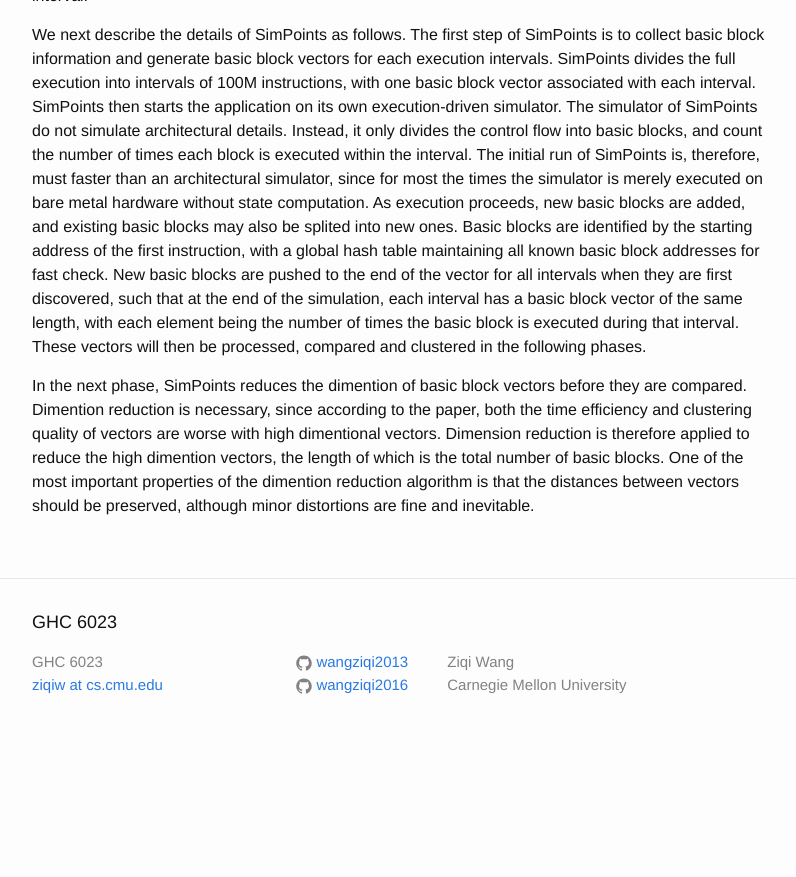
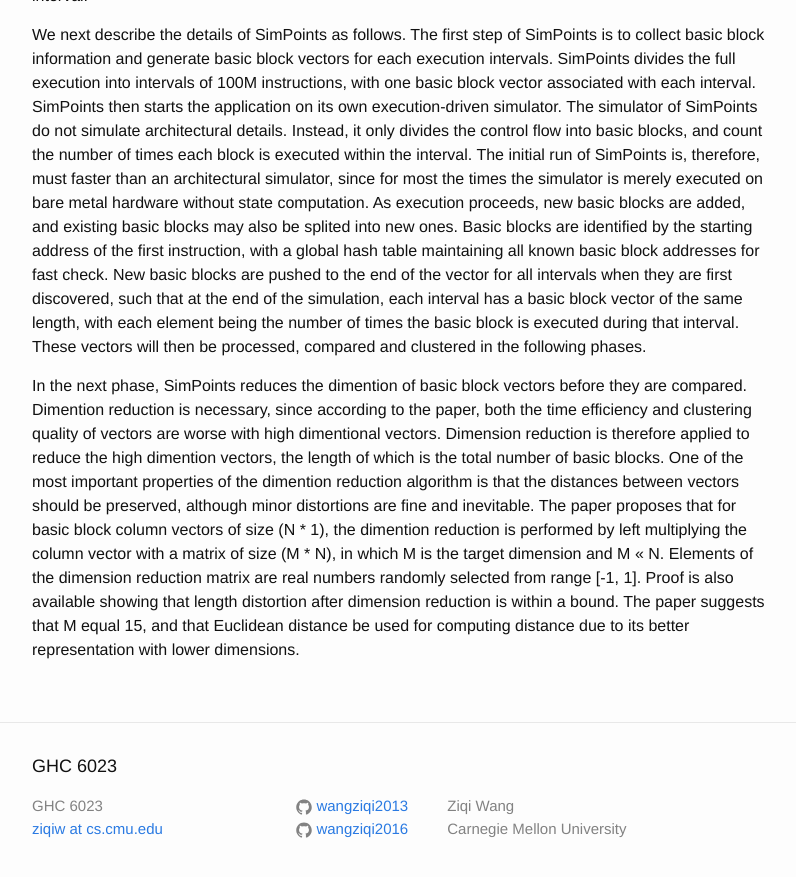
Before and after one commit to wangziqi2013/wangziqi2013.github.io, a Jekyll site: the page built from _posts/2020-07-29-simpoints.markdown, in a window 1280 px wide and 900 px high, scrolled down 1741 px. Shown: the top 877 px of the window, without its empty margins (238-1034 px from the left). Built offline with Jekyll 4.4.1, drawn with Linux system fonts in a browser that asks for light colours; before the commit the page ends 2497 px from its top, so only the background shows below that.

Commit message:
Adding dimension

```diff
--- a/_posts/2020-07-29-simpoints.markdown
+++ b/_posts/2020-07-29-simpoints.markdown
@@ -84,3 +84,8 @@ is necessary, since according to the paper, both the time efficiency and cluster
 high dimentional vectors. Dimension reduction is therefore applied to reduce the high dimention vectors, the length of
 which is the total number of basic blocks. One of the most important properties of the dimention reduction algorithm
 is that the distances between vectors should be preserved, although minor distortions are fine and inevitable.
+The paper proposes that for basic block column vectors of size (N * 1), the dimention reduction is performed by left
+multiplying the column vector with a matrix of size (M * N), in which M is the target dimension and M << N.
+Elements of the dimension reduction matrix are real numbers randomly selected from range [-1, 1]. Proof is also available
+showing that length distortion after dimension reduction is within a bound. The paper suggests that M equal 15, and that
+Euclidean distance be used for computing distance due to its better representation with lower dimensions.
```
